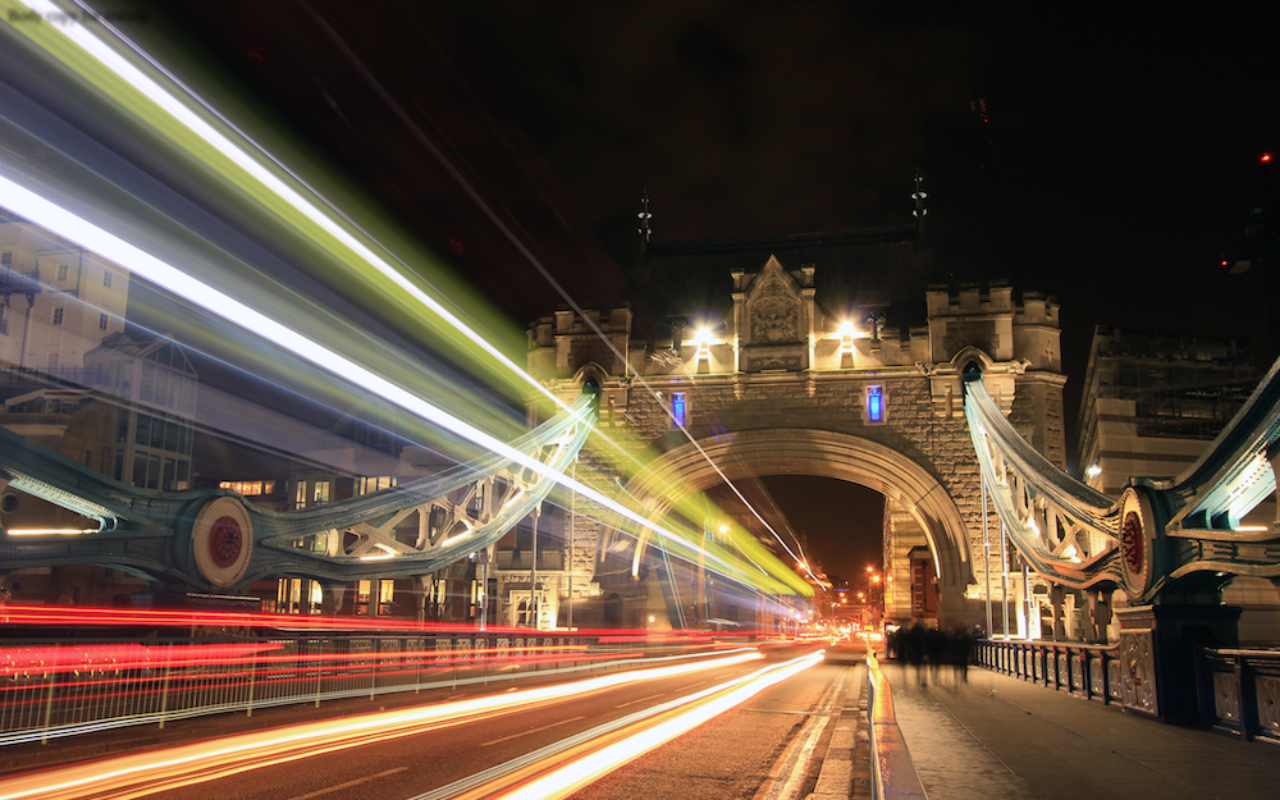
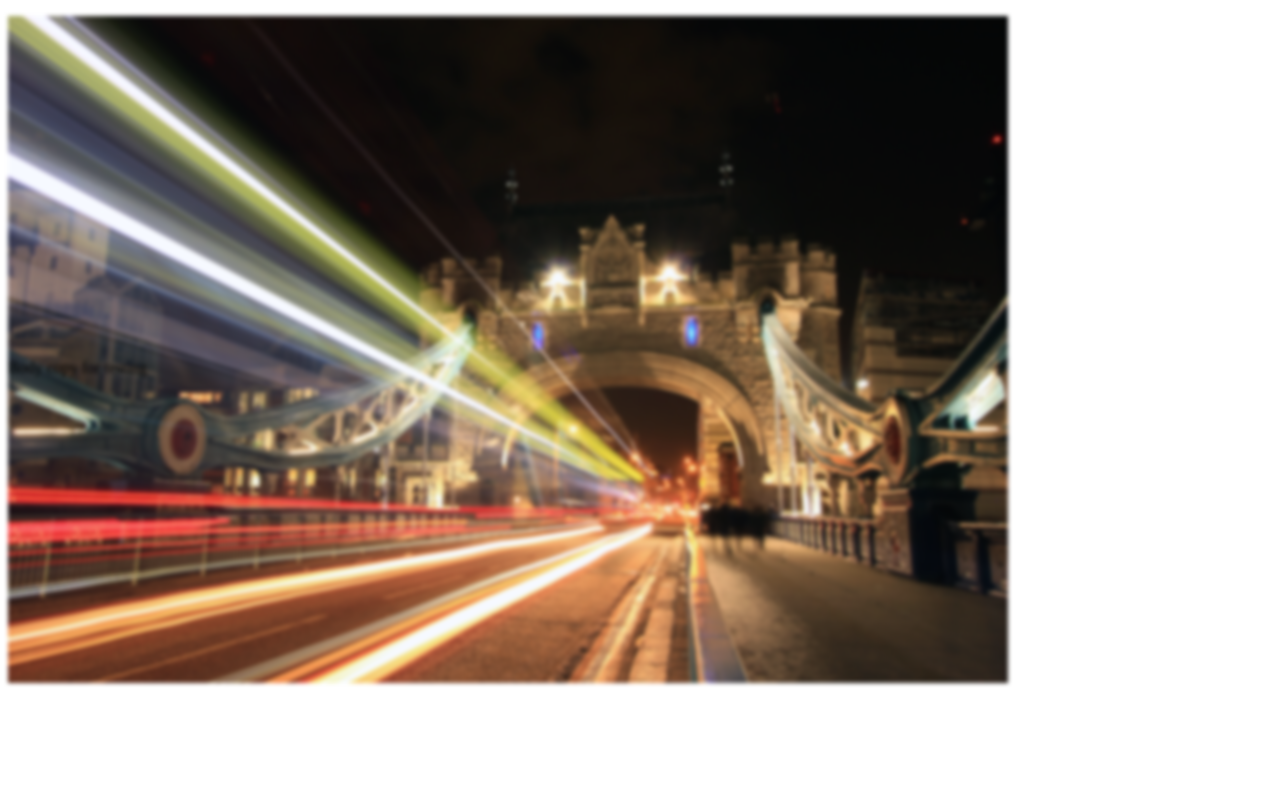
Before and after one commit to wagg-matt/wagg-matt.github.io, a plain HTML site: page index.html in a window 1280 px wide. Drawn offline with Linux system fonts and the light colour scheme.

Commit message:
updated styles

```diff
--- a/index.html
+++ b/index.html
@@ -6,19 +6,20 @@
 		<title>Prose.io demo</title>
 		<style>
 			body {
-				background: url("i/1.jpg") 0 0 no-repeat transparent;
 				background-size: cover;
 				-webkit-filter: blur(2px);
 				filter: blur(2px);
+				position: relative;
 			}
 			.copy {
-				position: relative;
+				position: absolute;
 				top: 50%;
 				transform: translateY(-50%);
 			}
 		</style>
 	</head>
 	<body>
+		<p class="image"><img src="i/1.jpg" /></p>
 		<p class="copy">Body copy for testing</p>
 	</body>
 </html>
```
